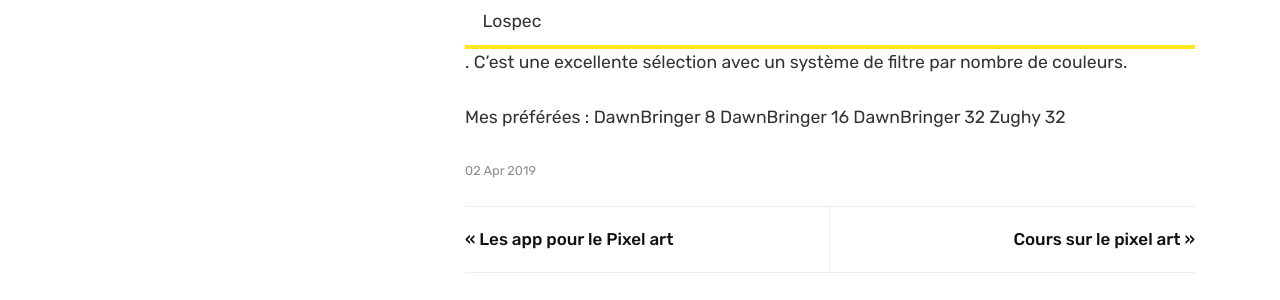
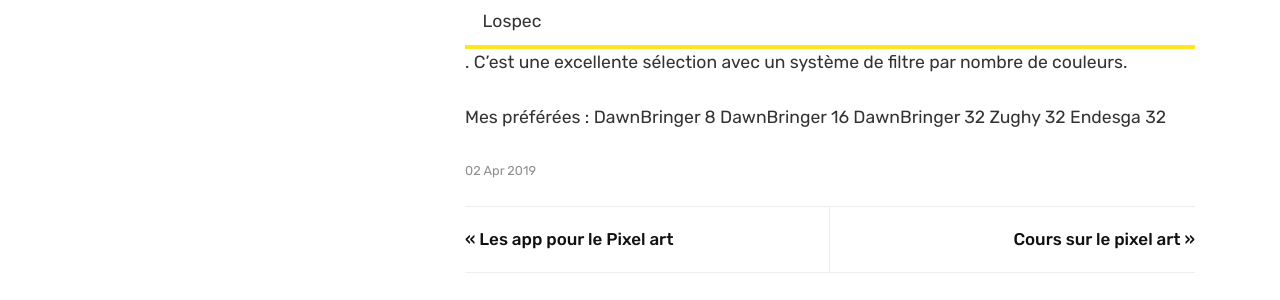
Before and after one commit to Maxibuino/PixBuino, a Jekyll site: the page built from _posts/2019-04-02-Les-palettes-de-couleurs.md, in a window 1280 px wide and 900 px high, scrolled down 794 px. Shown: the part 153-453 px from the top of the window. Built offline with Jekyll 4.4.1, drawn with Linux system fonts in a browser that asks for light colours; comment, search, counter and statistics services are not loaded.

Commit message:
_posts/2019-04-02-Les-palettes-de-couleurs.md updated from https://stackedit.io/

```diff
--- a/_posts/2019-04-02-Les-palettes-de-couleurs.md
+++ b/_posts/2019-04-02-Les-palettes-de-couleurs.md
@@ -17,8 +17,9 @@
 DawnBringer 16
 DawnBringer 32
 Zughy 32
+Endesga 32
 
 <!--stackedit_data:
-eyJoaXN0b3J5IjpbMjExNDkwOTcyMSwxMTA2OTc5MDc5LDkwMz
+eyJoaXN0b3J5IjpbLTg2NzU3MzM5NywxMTA2OTc5MDc5LDkwMz
 U1OTg2MiwtMzk0NDE0NjUyLDE5OTEwMDU1MTZdfQ==
 -->
```
